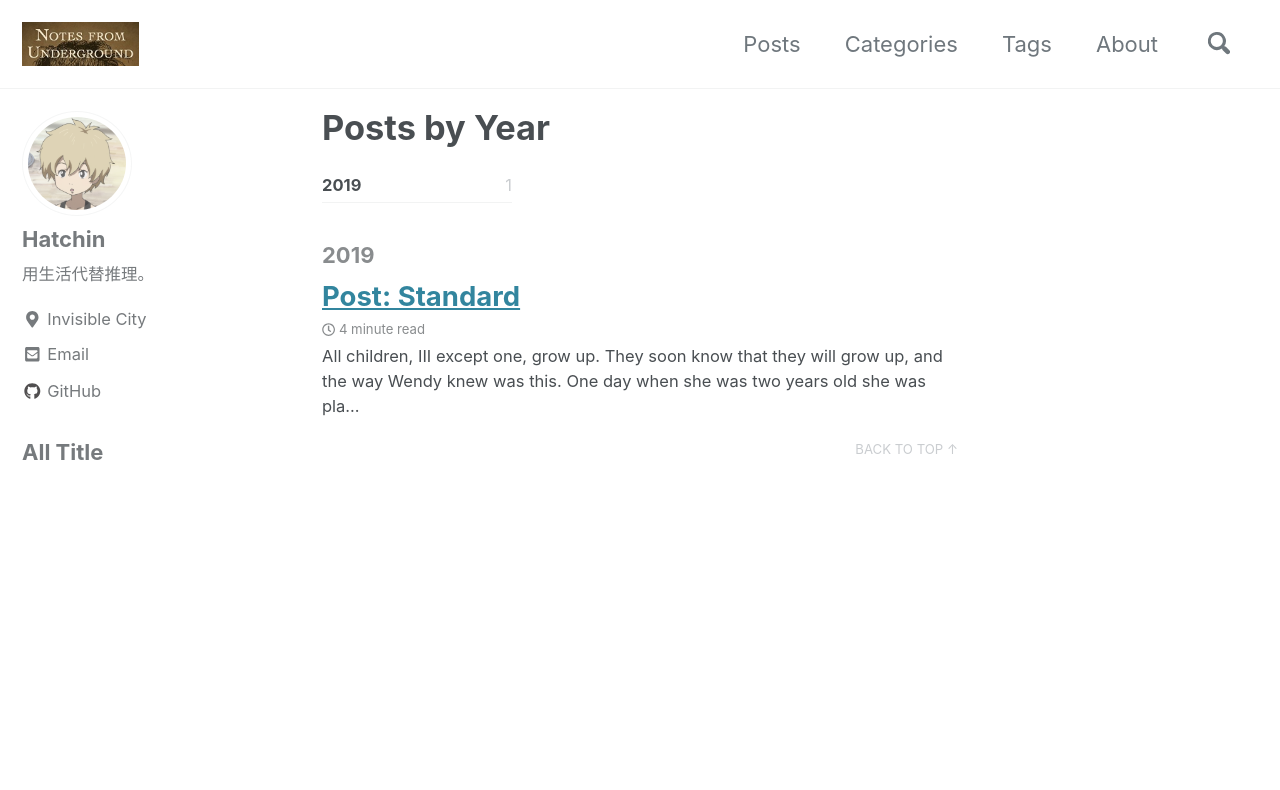
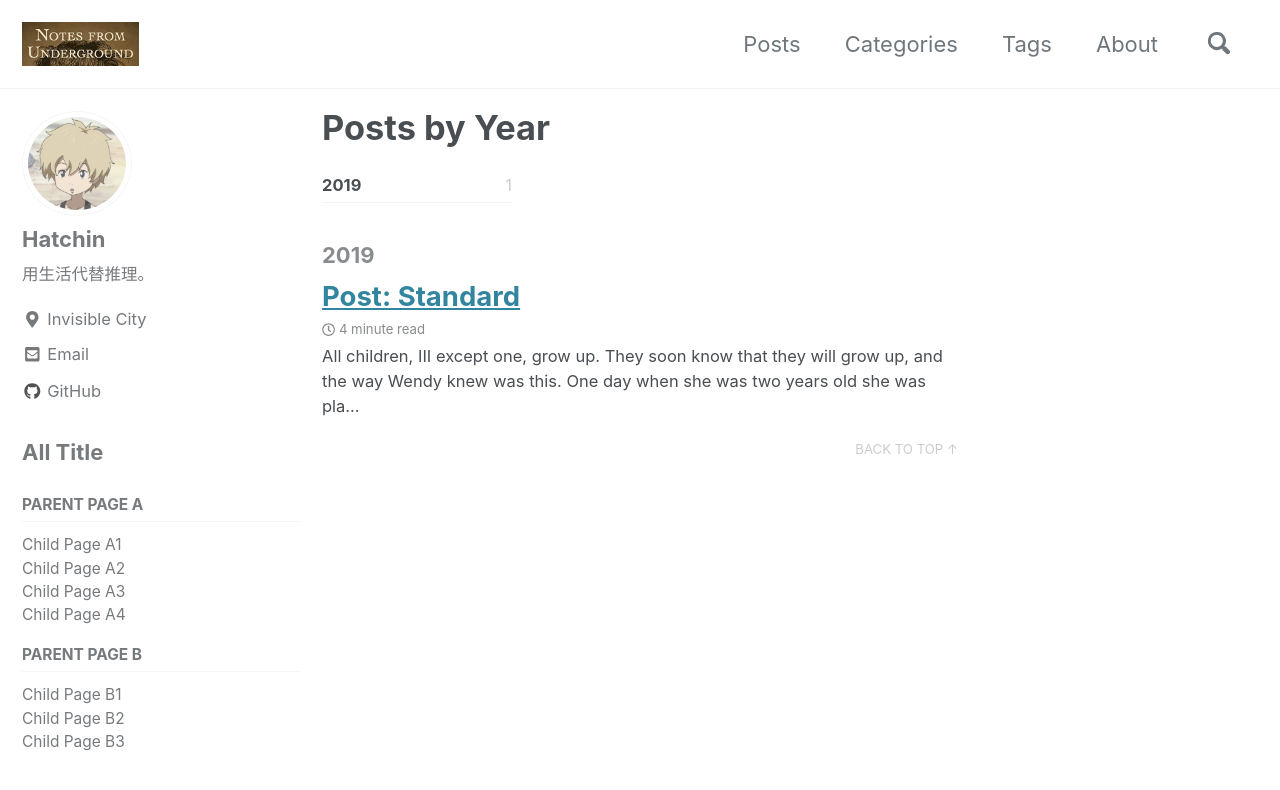
Before and after one commit to Hatchin/NotesFromTheUnderground, a Jekyll site: the page built from _pages/posts.md, in a window 1280 px wide and 900 px high. Shown: the top 790 px of the window. Built offline with Jekyll 4.4.1, drawn with Linux system fonts in a browser that asks for light colours; cached includes are drawn as plain includes; nearby versions of some CDN libraries.

Commit message:
Update navigation.yml

```diff
--- a/_data/navigation.yml
+++ b/_data/navigation.yml
@@ -18,3 +18,22 @@ main:
 #     url: /page-archive/
 #   - title: "Collections"
 #     url: /collection-archive/
+sidebar-sample:
+  - title: "Parent Page A"
+    children:
+      - title: "Child Page A1"
+        url: https://github.com/Hatchin
+      - title: "Child Page A2"
+        url: https://github.com/Hatchin
+      - title: "Child Page A3"
+        url: /
+      - title: "Child Page A4"
+        url: /
+  - title: "Parent Page B"
+    children:
+      - title: "Child Page B1"
+        url: /
+      - title: "Child Page B2"
+        url: /
+      - title: "Child Page B3"
+        url: /
```
